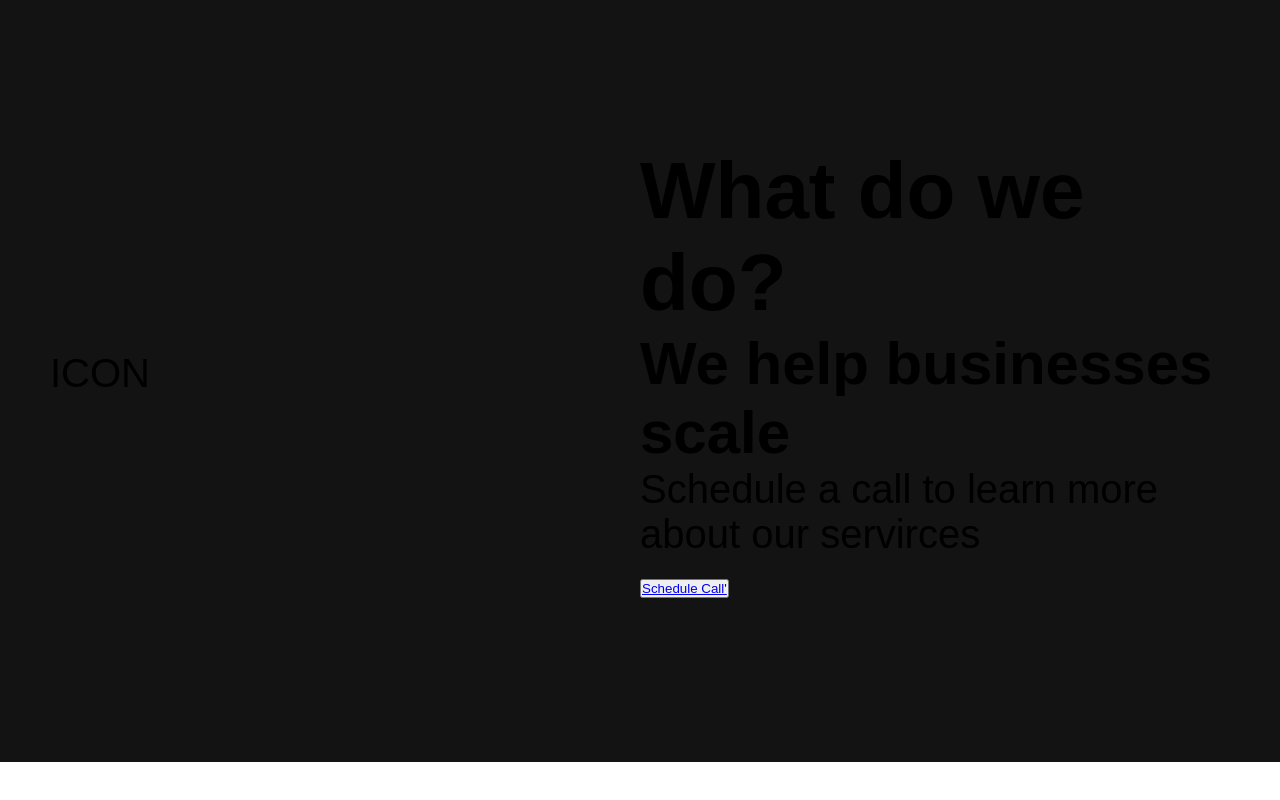
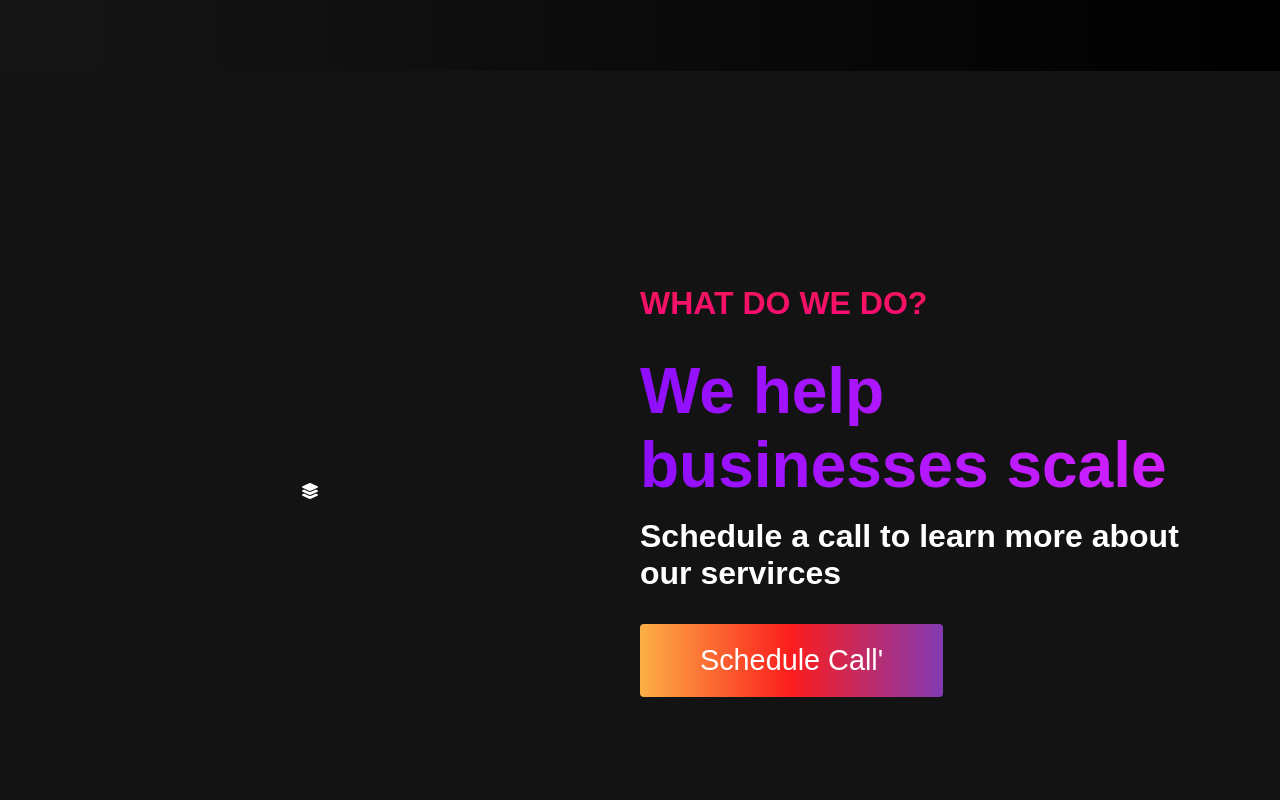
Before and after one commit to Mach1r0/Javascript-project, a plain HTML site: page project_1/index.html in a window 1280 px wide. Shown: the part 620-1420 px from the top of the page. Before the commit the page ends 1382 px from the top, so only its background shows below. Drawn offline with Linux system fonts and the light colour scheme.

Commit message:
finish style of image of container of main

```diff
--- a/project_1/index.html
+++ b/project_1/index.html
@@ -6,6 +6,7 @@
     <meta name="viewport" content="width=device-width, initial-scale=1.0">
     <title>Scrool Websit </title>
     <link rel="stylesheet" href="styles.css">
+    <link rel="stylesheet" href="path/to/font-awesome/css/font-awesome.min.css">
 </head>
 
 <body>
@@ -46,7 +47,7 @@
     <div class="main" id="about">
         <div class="main__container">
             <div class="main__img--container">
-                <div class="main__img--card">ICON</div>
+                <div class="main__img--card"><i class="fas fa-layer-group"></i></div>
             </div>
             <div class="main__content">
                 <h1>What do we do?</h1>
--- a/project_1/styles.css
+++ b/project_1/styles.css
@@ -232,7 +232,7 @@
         -webkit-background-clip: text;
         -moz-background-clip: text;
         -webkit-text-fill-color: transparent;
-        -mo-text-fill-color: transparent;
+        -moz-text-fill-color: transparent;
 }
 
 .highlight{
@@ -264,5 +264,110 @@
     width: 100%;
     max-width: 1300px;
     padding: 0 50px;
-    font-size: 40px;
 }
+
+.main__content {
+    color: #fff;
+    width: 100%;
+}
+.main__content h1{
+    font-size:2rem;
+    background-color: #fe3b6f;
+    background-image: linear-gradient(to top, #ff087b 0%, #ed1a52 100%);
+    background-size: 100%;
+    -webkit-background-clip: text;
+    -moz-background-clip: text;
+    -webkit-text-fill-color: transparent;
+    -moz-text-fill-color: transparent;
+    text-transform: uppercase;
+    margin-bottom: 32px;
+}
+.main__content h2{
+    background: #da22ff;
+    font-size: 4rem;
+    background: -webkit-linear-gradient(
+        to right,
+        #9114ff,
+        #da22ff
+    );
+    background: linear-gradient(
+        to right,
+        #8f0eff,
+        #da22ff
+        );
+        background-size: 100%;
+        -webkit-background-clip: text;
+        -moz-background-clip: text;
+        -webkit-text-fill-color: transparent;
+        -moz-text-fill-color: transparent;
+}
+.main__content p{
+    margin-top: 1rem;
+    font-size: 2rem;
+    font-weight: 700;
+}
+.main__btn{
+    font-size:1.8rem;
+    background: #833ab4;
+    background: -webkit-linear-gradient(to right, #fcb045, #fb1d1d, #833ab4);
+    background: linear-gradient(to right, #fcb045, #fb1d1d, #833ab4);
+    padding: 20px 60px;
+    border: none;
+    border-radius: 4px;
+    color: #fff;
+    margin-top: 2rem;
+    cursor: pointer;
+    position: relative;
+    transition: all 0.35s;
+    outline: none;
+}
+
+.main__btn a {
+    position: relative;
+    z-index: 2;
+    color: #fff;
+    text-decoration: none;
+}
+.main__btn:afther{
+    position: absolute;
+    content: '';
+    top: 0;
+    left: 0;
+    width: 0;
+    height: 100%;
+    background: #ff1ead;
+    transition: all 0.35s;
+    border-radius: 4px;
+}
+
+.main__btn:houver{
+    color: #fff;
+}
+.main__btn:houver:after{
+    width: 100%;
+}
+.main__img--container{
+    text-align: center;
+}
+.main__img--card{
+    margin: 10px;
+    height: 500px;
+    width: 500px;
+    border-radius: 4px;
+    display:flex;
+    flex-direction: column;
+    justify-content: center;
+    color: #fff;
+    background-color: linea-gradient(to right, #00dbde  e 0%, #fc00ff 100%);
+}
+
+.fa-fayer-group,
+.fa-users{
+    font-size: 14rem;
+}
+
+#car-2{
+    background: #ff512f;
+    background: -webkit-linear-gradient(to right, #dd2476, #ff512f);
+    background: linear-gradient(to right, #dd2475, #ff512f);
+}
```
